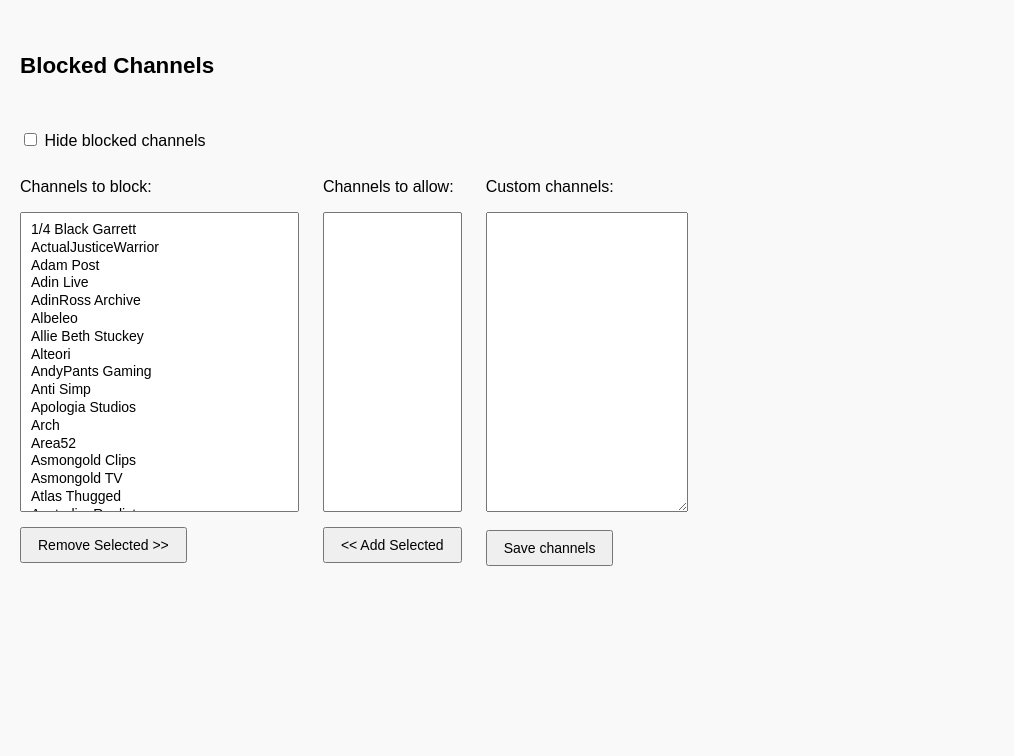
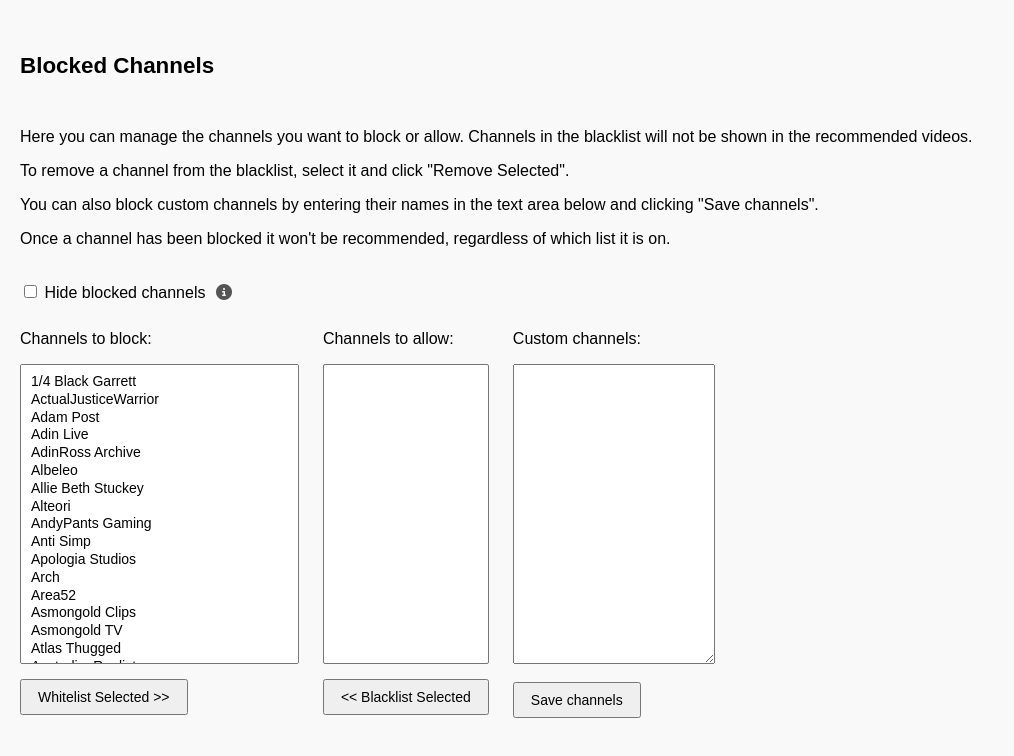
Before and after one commit to bergerr/youtube-extremism-filter-firefox, a browser extension: page options/index.html in a window 1280 px wide. Shown: the whole page, without its empty margins (0-1014 px from the left). Drawn offline with Linux system fonts and the light colour scheme.

Commit message:
Update index.html

```diff
--- a/options/index.html
+++ b/options/index.html
@@ -4,19 +4,26 @@
 <head>
     <meta charset="UTF-8">
     <link href="style.css" rel="stylesheet" />
+    <link rel="stylesheet" href="https://cdnjs.cloudflare.com/ajax/libs/font-awesome/6.7.2/css/all.min.css" integrity="sha512-Evv84Mr4kqVGRNSgIGL/F/aIDqQb7xQ2vcrdIwxfjThSH8CSR7PBEakCr51Ck+w+/U6swU2Im1vVX0SVk9ABhg==" crossorigin="anonymous" referrerpolicy="no-referrer" />
 </head>
 
 <body>
     <br>
     <h1>Blocked Channels</h1>
     <br>
+    <div>
+        <p>Here you can manage the channels you want to block or allow. Channels in the blacklist will not be shown in the recommended videos.</p>
+        <p>To remove a channel from the blacklist, select it and click "Remove Selected".</p>
+        <p>You can also block custom channels by entering their names in the text area below and clicking "Save channels".</p>
+        <p>Once a channel has been blocked it won't be recommended, regardless of which list it is on.</p>
+    </div>
     <br>
     <div class="tooltip" style="margin-bottom: 12px; display: inline-block;">
         <label>
             <input type="checkbox" id="hideBlockedCheckbox">
             Hide blocked channels
+            <i class="fas fa-circle-info" title="If checked, you won't see the option to undo blocking a channel." style="margin-left: 6px; color: #555; cursor: help;"></i>
         </label>
-        <span class="tooltiptext">If checked, you won't see the option to undo blocking a channel.</span>
     </div>
 
 
@@ -24,12 +31,12 @@
         <div>
             <p>Channels to block:</p>
             <select id="blacklistSelect" class="list-box" multiple></select><br>
-            <button id="removeButton">Remove Selected >></button>
+            <button id="removeButton">Whitelist Selected >></button>
         </div>
         <div>
             <p>Channels to allow:</p>
             <select id="whitelistSelect" class="list-box" multiple></select><br>
-            <button id="addButton"><< Add Selected</button>
+            <button id="addButton"><< Blacklist Selected</button>
         </div>
         <div>
             <p>Custom channels:</p>
```
